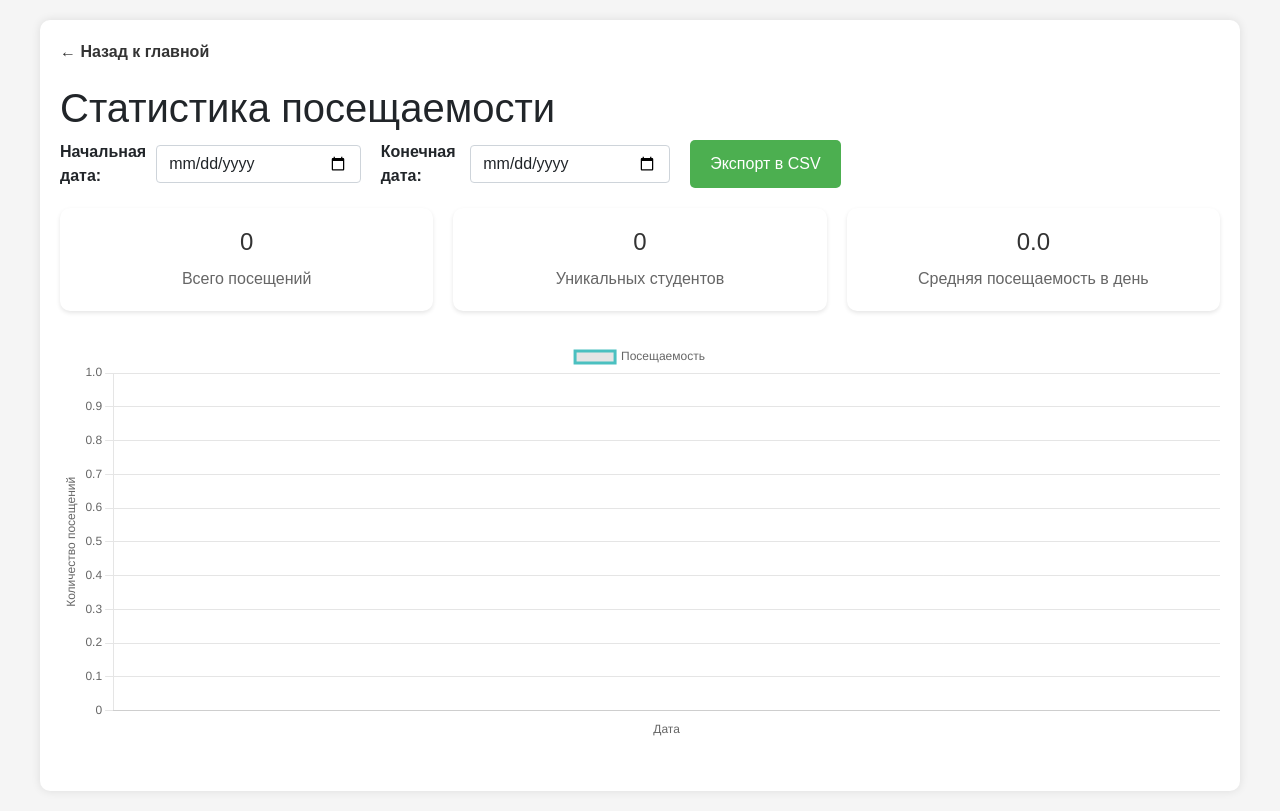
After one commit to AndreytopPr/face-attendance, a Flask app: template templates/statistics.html in a window 1280 px wide. The commit adds this page. Run offline with Flask 2, Linux system fonts and the light colour scheme; the template is opened without the code that fills it, so the values that code supplies are empty.

Commit message:
Обновление системы учета посещаемости: добавлена статистика, обновлены зависимости и конфигурация

```diff
--- a/app.py
+++ b/app.py
@@ -261,6 +261,94 @@ def update_student(student_id):
         session.rollback()
         return jsonify({'error': f'Произошла ошибка: {str(e)}'}), 500
 
+@app.route('/statistics')
+def get_statistics():
+    try:
+        start_date = request.args.get('start_date')
+        end_date = request.args.get('end_date')
+
+        # Base query
+        query = session.query(Attendance)
+
+        # Apply date filters if provided
+        if start_date:
+            query = query.filter(Attendance.date >= datetime.strptime(start_date, '%Y-%m-%d'))
+        if end_date:
+            query = query.filter(Attendance.date <= datetime.strptime(end_date, '%Y-%m-%d'))
+
+        # Get all attendance records
+        attendance_records = query.all()
+
+        # Calculate statistics
+        total_attendance = len(attendance_records)
+        unique_students = len(set(record.student_id for record in attendance_records))
+
+        # Group attendance by date
+        attendance_by_date = {}
+        for record in attendance_records:
+            date_str = record.date.strftime('%Y-%m-%d')
+            if date_str not in attendance_by_date:
+                attendance_by_date[date_str] = 0
+            attendance_by_date[date_str] += 1
+
+        # Calculate average attendance per day
+        if attendance_by_date:
+            avg_attendance = sum(attendance_by_date.values()) / len(attendance_by_date)
+        else:
+            avg_attendance = 0
+
+        # Prepare data for chart
+        dates = sorted(attendance_by_date.keys())
+        attendance_counts = [attendance_by_date[date] for date in dates]
+
+        return jsonify({
+            'total_attendance': total_attendance,
+            'unique_students': unique_students,
+            'avg_attendance': avg_attendance,
+            'dates': dates,
+            'attendance_counts': attendance_counts
+        })
+    except Exception as e:
+        return jsonify({'error': str(e)}), 500
+
+@app.route('/export_csv')
+def export_csv():
+    try:
+        start_date = request.args.get('start_date')
+        end_date = request.args.get('end_date')
+
+        # Base query
+        query = session.query(Attendance, Student).join(Student, Attendance.student_id == Student.id)
+
+        # Apply date filters if provided
+        if start_date:
+            query = query.filter(Attendance.date >= datetime.strptime(start_date, '%Y-%m-%d'))
+        if end_date:
+            query = query.filter(Attendance.date <= datetime.strptime(end_date, '%Y-%m-%d'))
+
+        # Get all records
+        records = query.all()
+
+        # Prepare CSV data
+        csv_data = "Имя студента,Дата и время\n"
+        for attendance, student in records:
+            csv_data += f"{student.name},{attendance.date.strftime('%Y-%m-%d %H:%M:%S')}\n"
+
+        # Create response
+        response = Response(
+            csv_data,
+            mimetype='text/csv',
+            headers={'Content-Disposition': 'attachment; filename=attendance.csv'}
+        )
+
+        return response
+    except Exception as e:
+        return jsonify({'error': str(e)}), 500
+
+@app.route('/statistics_page')
+def statistics_page():
+    return render_template('statistics.html')
+
 @app.errorhandler(404)
 def not_found_error(error):
     return jsonify({'error': 'Страница не найдена'}), 404
--- a/render.yaml
+++ b/render.yaml
@@ -6,6 +6,6 @@ services:
     startCommand: gunicorn app:app
     envVars:
       - key: PYTHON_VERSION
-        value: 3.8.1
+        value: 3.8.0
       - key: FLASK_ENV
         value: production
--- a/requirements.txt
+++ b/requirements.txt
@@ -1,7 +1,10 @@
 Flask==2.0.1
 SQLAlchemy==1.4.23
 opencv-python-headless==4.5.3.56
-numpy==1.19.5
+numpy==1.21.2
 gunicorn==20.1.0
 face-recognition==1.3.0
 python-dotenv==1.0.0
+Pillow==8.3.2
+python-dateutil==2.8.2
+chart.js==3.5.1
--- /dev/null
+++ b/templates/statistics.html
@@ -0,0 +1,205 @@
+<!DOCTYPE html>
+<html lang="ru">
+<head>
+    <meta charset="UTF-8">
+    <meta name="viewport" content="width=device-width, initial-scale=1.0">
+    <title>Статистика посещаемости</title>
+    <link href="https://cdn.jsdelivr.net/npm/bootstrap@5.1.3/dist/css/bootstrap.min.css" rel="stylesheet">
+    <script src="https://cdn.jsdelivr.net/npm/chart.js"></script>
+    <style>
+        body {
+            font-family: Arial, sans-serif;
+            margin: 0;
+            padding: 20px;
+            background-color: #f5f5f5;
+        }
+        .container {
+            max-width: 1200px;
+            margin: 0 auto;
+            background-color: white;
+            padding: 20px;
+            border-radius: 10px;
+            box-shadow: 0 0 10px rgba(0,0,0,0.1);
+        }
+        .stats-grid {
+            display: grid;
+            grid-template-columns: repeat(auto-fit, minmax(250px, 1fr));
+            gap: 20px;
+            margin-bottom: 30px;
+        }
+        .stat-card {
+            background-color: #fff;
+            padding: 20px;
+            border-radius: 10px;
+            box-shadow: 0 2px 4px rgba(0,0,0,0.1);
+            text-align: center;
+        }
+        .stat-card h3 {
+            margin: 0;
+            color: #333;
+            font-size: 24px;
+        }
+        .stat-card p {
+            margin: 10px 0 0;
+            color: #666;
+            font-size: 16px;
+        }
+        .filters {
+            display: flex;
+            gap: 20px;
+            margin-bottom: 20px;
+            flex-wrap: wrap;
+        }
+        .filter-group {
+            display: flex;
+            align-items: center;
+            gap: 10px;
+        }
+        .filter-group label {
+            font-weight: bold;
+        }
+        .chart-container {
+            position: relative;
+            height: 400px;
+            margin-bottom: 30px;
+        }
+        .export-btn {
+            background-color: #4CAF50;
+            color: white;
+            padding: 10px 20px;
+            border: none;
+            border-radius: 5px;
+            cursor: pointer;
+            font-size: 16px;
+            transition: background-color 0.3s;
+        }
+        .export-btn:hover {
+            background-color: #45a049;
+        }
+        .back-link {
+            display: inline-block;
+            margin-bottom: 20px;
+            color: #333;
+            text-decoration: none;
+            font-weight: bold;
+        }
+        .back-link:hover {
+            text-decoration: underline;
+        }
+    </style>
+</head>
+<body>
+    <div class="container">
+        <a href="/" class="back-link">← Назад к главной</a>
+        <h1>Статистика посещаемости</h1>
+
+        <div class="filters">
+            <div class="filter-group">
+                <label for="start-date">Начальная дата:</label>
+                <input type="date" id="start-date" class="form-control">
+            </div>
+            <div class="filter-group">
+                <label for="end-date">Конечная дата:</label>
+                <input type="date" id="end-date" class="form-control">
+            </div>
+            <button class="export-btn" onclick="exportToCSV()">Экспорт в CSV</button>
+        </div>
+
+        <div class="stats-grid">
+            <div class="stat-card">
+                <h3 id="total-attendance">0</h3>
+                <p>Всего посещений</p>
+            </div>
+            <div class="stat-card">
+                <h3 id="unique-students">0</h3>
+                <p>Уникальных студентов</p>
+            </div>
+            <div class="stat-card">
+                <h3 id="avg-attendance">0</h3>
+                <p>Средняя посещаемость в день</p>
+            </div>
+        </div>
+
+        <div class="chart-container">
+            <canvas id="attendanceChart"></canvas>
+        </div>
+    </div>
+
+    <script>
+        let attendanceChart = null;
+
+        async function loadStatistics() {
+            const startDate = document.getElementById('start-date').value;
+            const endDate = document.getElementById('end-date').value;
+
+            try {
+                const response = await fetch(`/statistics?start_date=${startDate}&end_date=${endDate}`);
+                const data = await response.json();
+
+                if (data.error) {
+                    throw new Error(data.error);
+                }
+
+                // Update statistics cards
+                document.getElementById('total-attendance').textContent = data.total_attendance;
+                document.getElementById('unique-students').textContent = data.unique_students;
+                document.getElementById('avg-attendance').textContent = data.avg_attendance.toFixed(1);
+
+                // Update chart
+                if (attendanceChart) {
+                    attendanceChart.destroy();
+                }
+
+                const ctx = document.getElementById('attendanceChart').getContext('2d');
+                attendanceChart = new Chart(ctx, {
+                    type: 'line',
+                    data: {
+                        labels: data.dates,
+                        datasets: [{
+                            label: 'Посещаемость',
+                            data: data.attendance_counts,
+                            borderColor: 'rgb(75, 192, 192)',
+                            tension: 0.1
+                        }]
+                    },
+                    options: {
+                        responsive: true,
+                        maintainAspectRatio: false,
+                        scales: {
+                            y: {
+                                beginAtZero: true,
+                                title: {
+                                    display: true,
+                                    text: 'Количество посещений'
+                                }
+                            },
+                            x: {
+                                title: {
+                                    display: true,
+                                    text: 'Дата'
+                                }
+                            }
+                        }
+                    }
+                });
+            } catch (error) {
+                console.error('Error loading statistics:', error);
+                alert('Произошла ошибка при загрузке статистики');
+            }
+        }
+
+        function exportToCSV() {
+            const startDate = document.getElementById('start-date').value;
+            const endDate = document.getElementById('end-date').value;
+            window.location.href = `/export_csv?start_date=${startDate}&end_date=${endDate}`;
+        }
+
+        // Load statistics when page loads
+        document.addEventListener('DOMContentLoaded', loadStatistics);
+
+        // Reload statistics when date filters change
+        document.getElementById('start-date').addEventListener('change', loadStatistics);
+        document.getElementById('end-date').addEventListener('change', loadStatistics);
+    </script>
+</body>
+</html>
```
Also changed, not shown: templates/index.html (+43 -3 lines), 1 other file.
